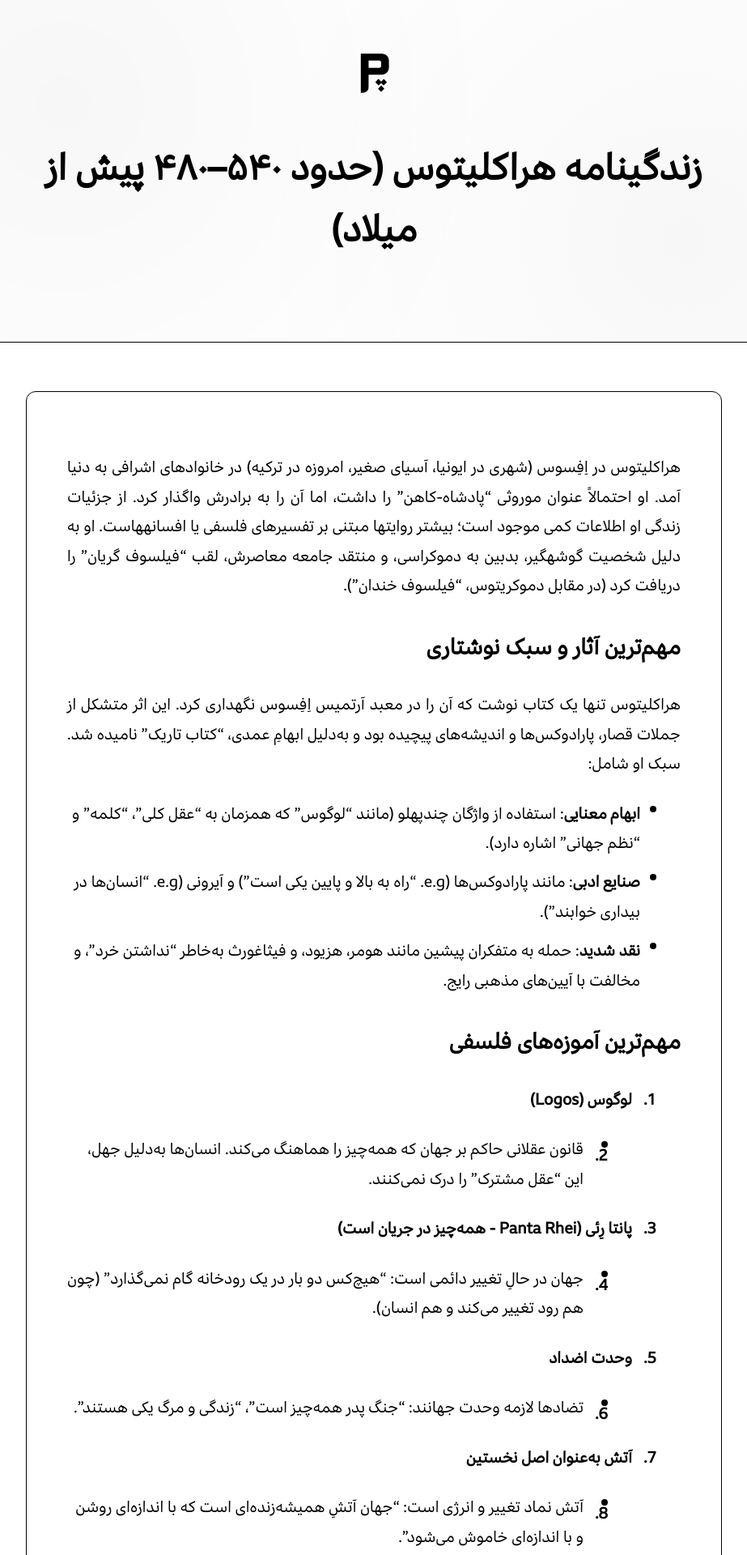
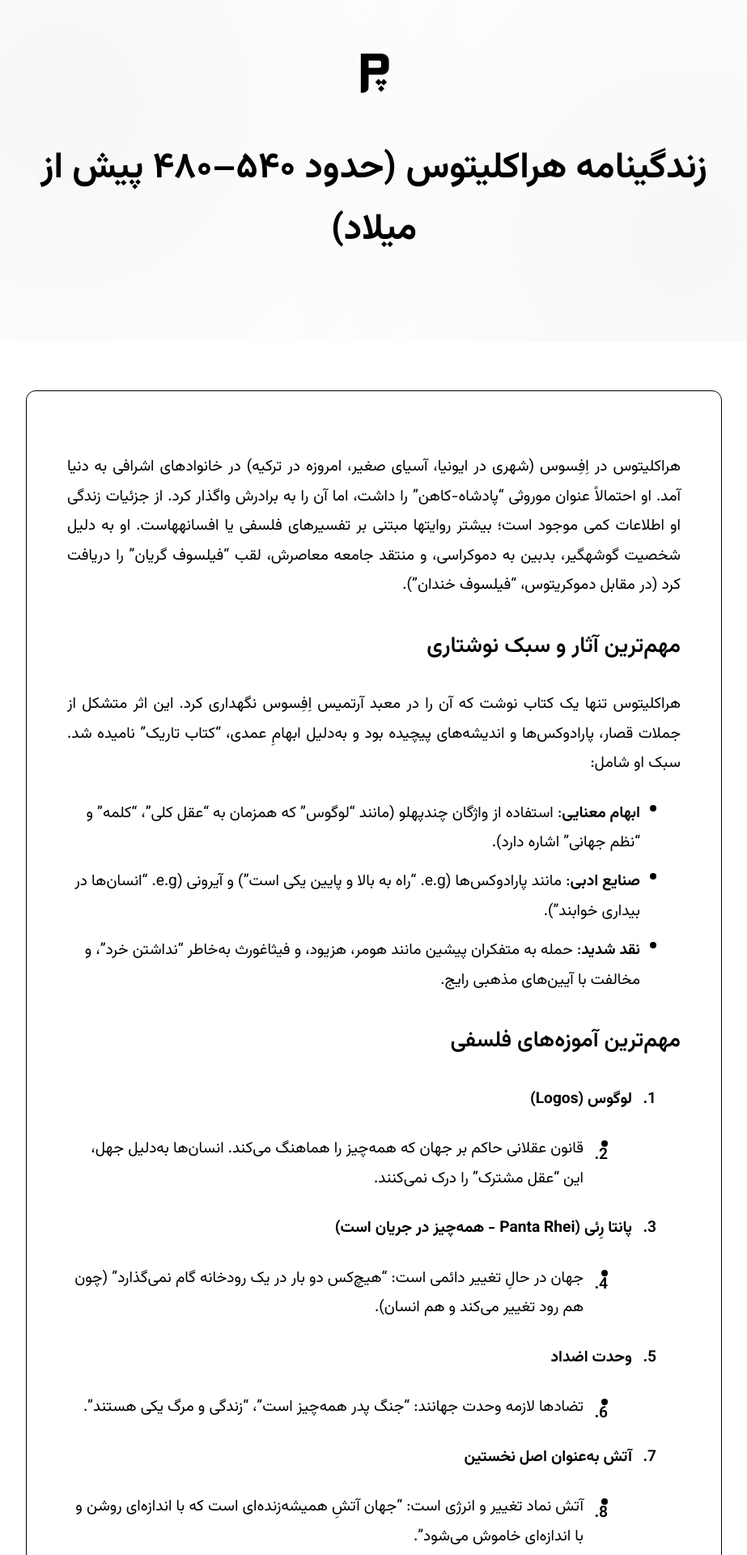
Before and after one commit to darkblog/darkblog.github.io, a Jekyll site: the page built from _posts/2025-7-4-53.md, in a window 1280 px wide. Shown: the top 1920 px of the page at 81% size, without its empty margins (178-1101 px from the left). Built offline with Jekyll 4.4.1, drawn with Linux system fonts in a browser that asks for light colours.

Commit message:
Update post.html

```diff
--- a/_layouts/post.html
+++ b/_layouts/post.html
@@ -13,6 +13,10 @@
     <meta property="article:modified_time" content="{{ site.time | date_to_xmlschema }}">
     <meta name="theme-color" content="black">
 
+    <link rel="preconnect" href="https://fonts.googleapis.com">
+    <link rel="preconnect" href="https://fonts.gstatic.com" crossorigin>
+    <link href="https://fonts.googleapis.com/css2?family=Vazirmatn:wght@400;500;600;700&display=swap" rel="stylesheet">
+
     <style>
         * {
             margin: 0;
@@ -20,20 +24,12 @@
             box-sizing: border-box;
         }
 
-        @font-face {
-            font-family: 'BBC Reith Qalam';
-            src: url('/blog.woff2') format('woff2');
-            font-weight: 400;
-            font-style: normal;
-            font-display: swap;
-        }
-
         :root {
             --radius: 12px;
         }
 
         body {
-            font-family: 'BBC Reith Qalam', sans-serif;
+            font-family: 'Vazirmatn', sans-serif;
             background-color: white;
             color: black;
             line-height: 1.7;
@@ -54,7 +50,6 @@
             color: black;
             position: relative;
             overflow: hidden;
-            border-bottom: 1px solid black;
         }
 
         .hero-section::before {
@@ -98,7 +93,7 @@
             color: black;
             position: relative;
             padding-bottom: 20px;
-            font-weight: bold;
+            font-weight: 700;
         }
 
         .post-main-image-container {
@@ -217,16 +212,19 @@
             font-size: 2rem;
             margin-top: 0;
             color: black;
+            font-weight: 700;
         }
 
         .post-content h2 {
             font-size: 1.7rem;
             padding-bottom: 10px;
             position: relative;
+            font-weight: 600;
         }
 
         .post-content h3 {
             font-size: 1.4rem;
+            font-weight: 600;
         }
 
         .post-content a {
@@ -301,7 +299,7 @@
             position: absolute;
             right: 0;
             color: black;
-            font-weight: bold;
+            font-weight: 600;
         }
 
         .post-content table {
@@ -323,7 +321,7 @@
         .post-content table th {
             padding: 18px 15px;
             text-align: right;
-            font-weight: bold;
+            font-weight: 600;
             font-size: 1.1rem;
             border-bottom: 3px solid black;
         }
@@ -370,7 +368,6 @@
         .related-posts {
             margin-top: 40px;
             padding-top: 40px;
-            border-top: 1px solid black;
         }
 
         .posts-container {
@@ -409,6 +406,7 @@
             color: black;
             position: relative;
             padding-bottom: 15px;
+            font-weight: 600;
         }
 
         .post-card-title a {
@@ -423,6 +421,7 @@
             font-size: 0.95rem;
             margin-bottom: 0;
             opacity: 0.8;
+            font-weight: 400;
         }
 
         .post-card-link {
@@ -449,7 +448,6 @@
             text-align: center;
             margin-top: 50px;
             padding-top: 30px;
-            border-top: 1px solid black;
         }
 
         .load-more-btn {
@@ -458,9 +456,9 @@
             color: white;
             border: none;
             border-radius: 8px;
-            font-family: 'BBC Reith Qalam', sans-serif;
+            font-family: 'Vazirmatn', sans-serif;
             font-size: 1.1rem;
-            font-weight: bold;
+            font-weight: 600;
             cursor: pointer;
             transition: all 0.3s ease;
             position: relative;
```
